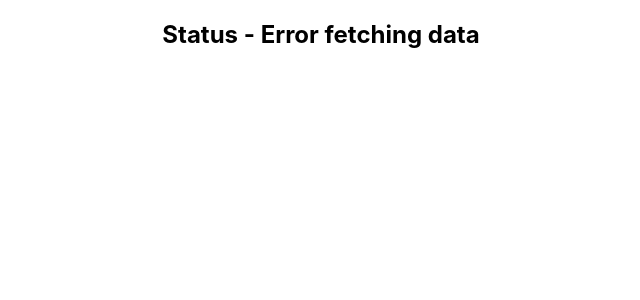
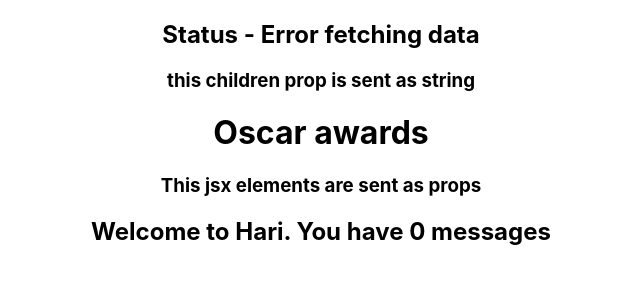
Before and after one commit to saishivah/react-typescript, a React (Create React App) app: page / in a window 1280 px wide. Shown: the top 300 px of the page, without its empty margins (319-959 px from the left). Built offline with nearby package versions, Linux system fonts and the light colour scheme.

Commit message:
added optional parameters

```diff
--- a/src/App.tsx
+++ b/src/App.tsx
@@ -1,37 +1,41 @@
-import React from 'react';
-import './App.css';
-import { Greet } from './Greet';
-import { Person } from './Person';
-import { PersonList } from './PersonList';
-import { Status } from './Status';
+import React from "react";
+import "./App.css";
+import { Greet } from "./Greet";
+import { Person } from "./Person";
+import { PersonList } from "./PersonList";
+import { Status } from "./Status";
+import { Header } from "./Header";
+import { Oscar } from "./Oscar";
 function App() {
-
-  const personName={
-    first:'Bruce',
-    last:'Wayne',
-  }
+  const personName = {
+    first: "Bruce",
+    last: "Wayne",
+  };
   const nameList = [
     {
-      first:'Bruce',
-      last:'Wayne'
-  },
-  {
-    first:'Clark',
-    last:'Kent',
-  },
-  {
-    first:'Princess',
-    last:'Diana',
-  },
-]
-
+      first: "Bruce",
+      last: "Wayne",
+    },
+    {
+      first: "Clark",
+      last: "Kent",
+    },
+    {
+      first: "Princess",
+      last: "Diana",
+    },
+  ];
 
   return (
     <div className="App">
+      <Status status="error" />
 
-     <Status status='error'/>
-
-
+      <Header>this children prop is sent as string</Header>
+      <Oscar>
+        <h1>Oscar awards</h1>
+        <h3>This jsx elements are sent as props</h3>
+      </Oscar>
+      <Greet name="Hari" messageCount={0} isLoggedIn={true} />
     </div>
   );
 }
--- a/src/Greet.tsx
+++ b/src/Greet.tsx
@@ -1,17 +1,19 @@
-type GreetProps={
-    name:string,
-    messageCount:number ,
-    isloggedIn:boolean
-}
+type GreetProps = {
+  name: string;
+  messageCount?: number;
+  isLoggedIn: boolean;
+};
 
-export const Greet = (props:GreetProps)=>{
-    return(
-        <div>
-        <h2>  {props.isloggedIn?`Welcome to ${props.name}. You have ${props.messageCount} messages`
-        :'Welcome Guest'
-        }
-
+export const Greet = (props: GreetProps) => {
+  const { messageCount } = props;
+  return (
+    <div>
+      <h2>
+        {" "}
+        {props.isLoggedIn
+          ? `Welcome to ${props.name}. You have ${messageCount} messages`
+          : "Welcome Guest"}
       </h2>
-        </div>
-    )
-}
+    </div>
+  );
+};
--- /dev/null
+++ b/src/Oscar.tsx
@@ -0,0 +1,7 @@
+type OscarProps = {
+  children: React.ReactNode;
+};
+
+export const Oscar = (props: OscarProps) => {
+  return <div>{props.children}</div>;
+};
--- a/src/Status.tsx
+++ b/src/Status.tsx
@@ -1,23 +1,19 @@
-type StatusProps={
-    status:string
-}
-export const Status = (props:StatusProps)=>{
+type StatusProps = {
+  status: "loading" | "success" | "error";
+};
+export const Status = (props: StatusProps) => {
+  let message;
+  if (props.status === "loading") {
+    message = "Loading..";
+  } else if (props.status === "success") {
+    message = "Erros Fetching data";
+  } else if (props.status === "error") {
+    message = "Error fetching data";
+  }
 
-    let message
-    if(props.status==='loading'){
-        message='Loading..'
-    }
-    else if(props.status==='success'){
-        message='Erros Fetching data'
-    }
-    else if(props.status ==='error'){
-        message='Error fetching data'
-
-    }
-
-    return(
-        <div>
-            <h2>Status - {message}</h2>
-        </div>
-    )
-}
+  return (
+    <div>
+      <h2>Status - {message}</h2>
+    </div>
+  );
+};
```
Also changed, not shown: .codesandbox/tasks.json (added), .devcontainer/devcontainer.json (added).
